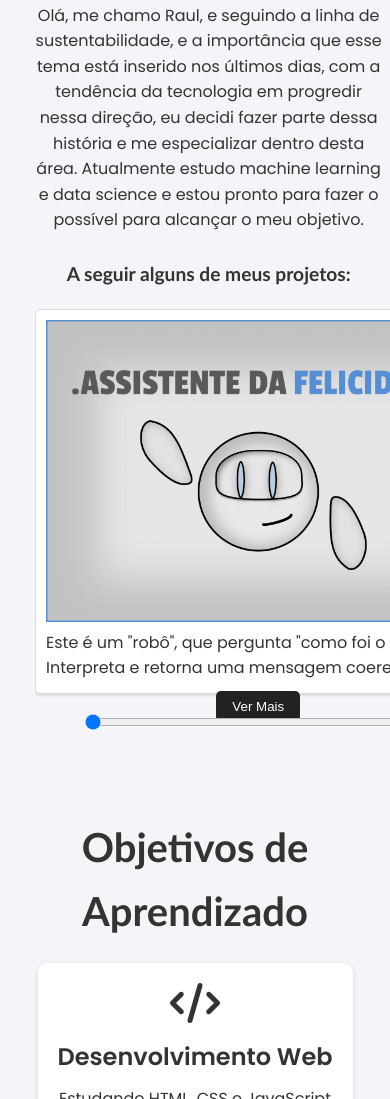
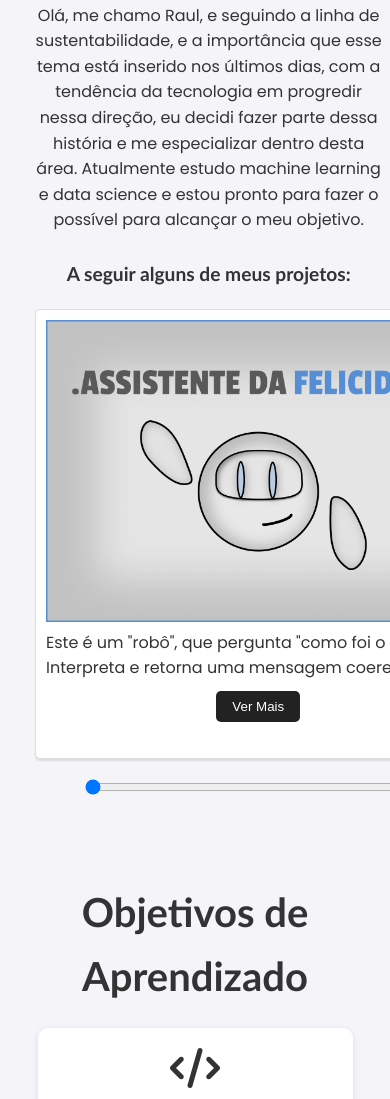
Before and after one commit to RaulOliveiraG/Portifolio-Pessoal, a plain HTML site: page index.html in a window 390 px wide. Shown: the part 622-1721 px from the top of the page. Drawn offline with Linux system fonts and the light colour scheme.

Commit message:
first commit

```diff
--- a/index.html
+++ b/index.html
@@ -126,7 +126,7 @@
                                     <p><b>...</b></p>
                                 </div>
                             </div>
-                            <input type="range" min="0" max="100" step="5" value="0" class="scrollbar">
+                            <input type="range" min="0" max="85" step="5" value="0" class="scrollbar">
                         </div>
                     </div>
                 </div>
@@ -241,7 +241,8 @@ window.addEventListener('resize', updateDimensions);
 function updateCarousel() {
     if (a <= 0) return;
 
-    const offset = -scrollbar.value * (carousel.scrollWidth - carousel.clientWidth) / a;
+    const maxOffset = carousel.scrollWidth - carousel.offsetWidth;
+    const offset = -(scrollbar.value / b) * maxOffset; // Calcula o deslocamento proporcional
     carousel.style.transform = `translateX(${offset}px)`;
 }
 
@@ -261,6 +262,21 @@ document.querySelector('.carousel-container').addEventListener('wheel', (event)
 </html>
 
 <style>
+body {
+    margin: 0;
+    overflow-x: hidden; /* Remove rolagem horizontal */
+}
+
+.carousel-container {
+    overflow: hidden;
+    position: relative;
+}
+
+.carousel {
+    display: flex;
+    transition: transform 0.3s ease;
+}
+
     .container {
         margin: 0 auto;
         max-width: 100%;
@@ -796,7 +812,6 @@ document.querySelector('.carousel-container').addEventListener('wheel', (event)
 
         .carousel-container {
             width: 100%;
-            overflow-x: auto;
         }
 
         .carousel .card {
@@ -816,5 +831,14 @@ document.querySelector('.carousel-container').addEventListener('wheel', (event)
         .text {
             width: 35%;
         }
+            .card {
+        width: 100%; /* Cada card ocupa 100% da largura da tela */
+        margin-right: 0; /* Remove margens entre os cards */
+        height: 450px;
+    }
+
+    .carousel-container {
+        overflow: hidden; /* Garante que apenas um card seja visível */
+    }
 
     }
```
